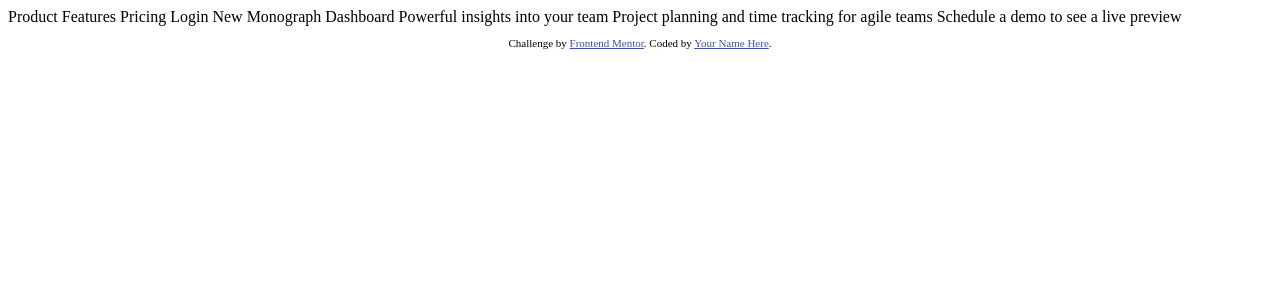
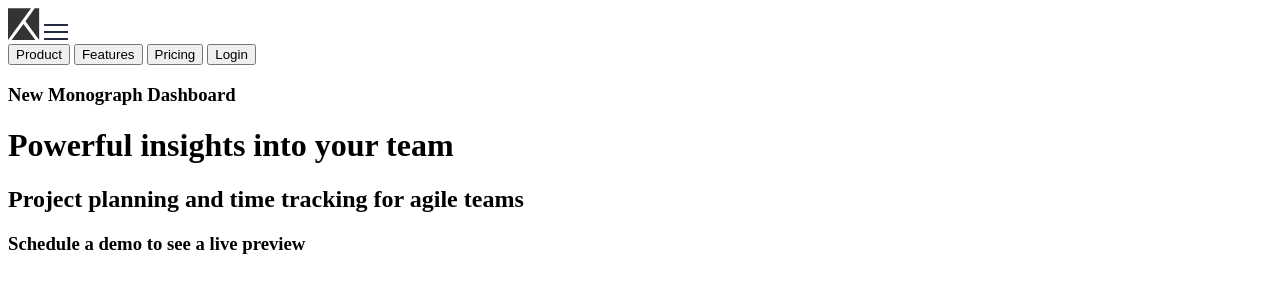
Before and after one commit to avsecam/FM-ProjectTracking, a plain HTML site: page index.html in a window 1280 px wide. Drawn offline with Linux system fonts and the light colour scheme.

Commit message:
Layout HTML.

```diff
--- a/index.html
+++ b/index.html
@@ -6,34 +6,37 @@
 
   <link rel="icon" type="image/png" sizes="32x32" href="./images/favicon-32x32.png">
 
-  <title>Frontend Mentor | Project tracking intro component</title>
+  <title>Frontend Mentor | Project Tracking 💻</title>
 
-  <!-- Feel free to remove these styles or customise in your own stylesheet 👍 -->
-  <style>
-    .attribution { font-size: 11px; text-align: center; }
-    .attribution a { color: hsl(228, 45%, 44%); }
-  </style>
+
 </head>
 <body>
-  Product
-  Features
-  Pricing
-  Login
+  <header>
+    <img src="./images/logo.svg" alt="Company Logo">
+    <img src="./images/icon-hamburger.svg" alt="Open Navigation">
+    <nav>
+      <button>Product</button>
+      <button>Features</button>
+      <button>Pricing</button>
+      <button>Login</button>
+    </nav>
+  </header>
 
-  New
-  Monograph Dashboard
-
-  Powerful insights into your team
-  Project planning and time tracking for agile teams
-
-  Schedule a demo
-  to see a live preview
-
-  <footer>
-    <p class="attribution">
-      Challenge by <a href="https://www.frontendmentor.io?ref=challenge" target="_blank">Frontend Mentor</a>.
-      Coded by <a href="#">Your Name Here</a>.
-    </p>
-  </footer>
+  <main>
+    <h3>
+      <span>New</span>
+      Monograph Dashboard
+    </h3>
+    <h1>
+      Powerful insights into your team
+    </h1>
+    <h2>
+      Project planning and time tracking for agile teams
+    </h2>
+    <h3>
+      <span>Schedule a demo</span>
+      to see a live preview
+    </h3>
+  </main>
 </body>
 </html>
```
Also changed, not shown: style.css (added), style.scss (added), 1 other file.
